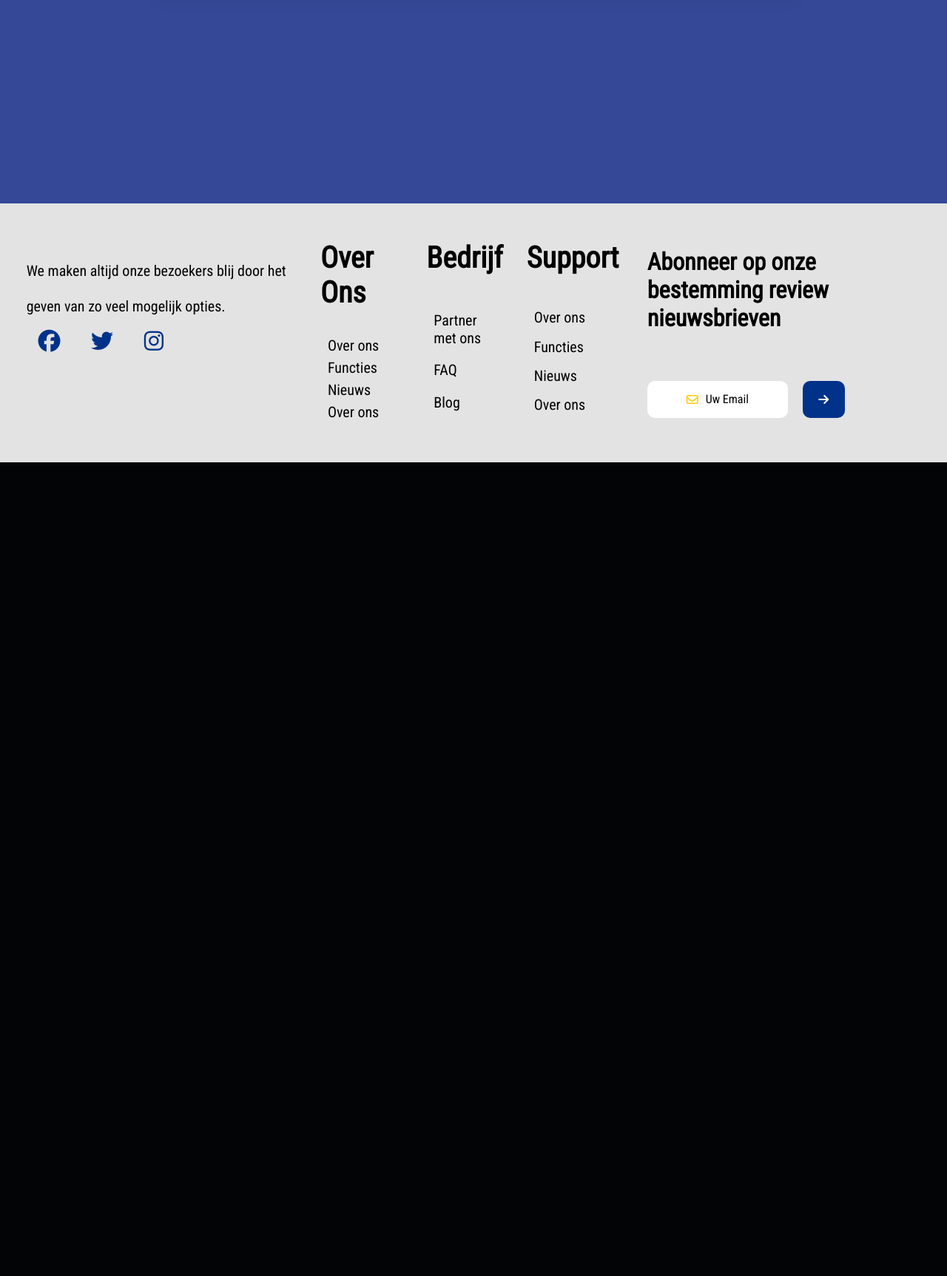
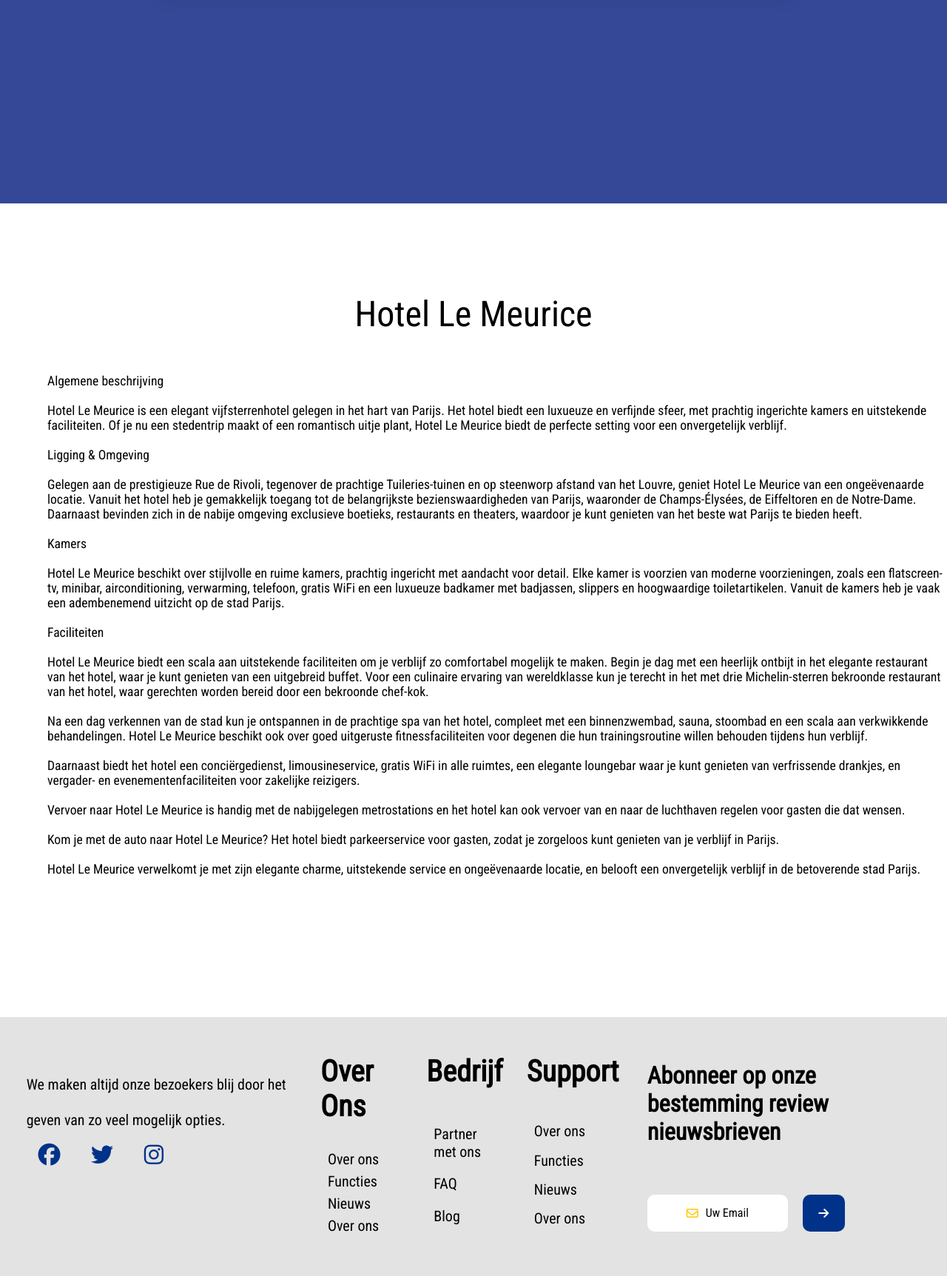
Before and after one commit to SergioGomezAlvarez/Reisorganisatie, a PHP site: page /bestemming.php in a window 1280 px wide; the page is wider, and only the part inside the window is pictured. Shown: the part 1122-2847 px from the top of that part at 74% size. Before the commit the page ends 1747 px from the top of that part, so only its background shows below. Run offline with PHP 8.4, Linux system fonts and the light colour scheme; some libraries are stand-ins or nearby versions.

Commit message:
Hotel info info van hotel geplaats bij Parijs

```diff
--- a/bestemming.php
+++ b/bestemming.php
@@ -165,6 +165,44 @@
             </div>
         </div>
     </main>
+    <div class="hotel-titel-bg">
+        <h1 class="hotel-titel">Hotel Le Meurice</h1>
+    </div>
+    <div class="hotel-info-container">
+        <div class="hotel-info-bg">
+            <p class="hotel-info">
+                Algemene beschrijving<br></br>Hotel Le Meurice is een elegant vijfsterrenhotel gelegen in het hart van
+                Parijs. Het hotel biedt een luxueuze en verfijnde sfeer, met prachtig ingerichte kamers en uitstekende
+                faciliteiten. Of je nu een stedentrip maakt of een romantisch uitje plant, Hotel Le Meurice biedt de
+                perfecte setting voor een onvergetelijk verblijf.<br></br>Ligging & Omgeving<br></br>Gelegen aan de
+                prestigieuze Rue de Rivoli, tegenover de prachtige Tuileries-tuinen en op steenworp afstand van het
+                Louvre, geniet Hotel Le Meurice van een ongeëvenaarde locatie. Vanuit het hotel heb je gemakkelijk
+                toegang tot de belangrijkste bezienswaardigheden van Parijs, waaronder de Champs-Élysées, de Eiffeltoren
+                en de Notre-Dame. Daarnaast bevinden zich in de nabije omgeving exclusieve boetieks, restaurants en
+                theaters, waardoor je kunt genieten van het beste wat Parijs te bieden
+                heeft.<br></br>Kamers<br></br>Hotel Le Meurice beschikt over stijlvolle en ruime kamers, prachtig
+                ingericht met aandacht voor detail. Elke kamer is voorzien van moderne voorzieningen, zoals een
+                flatscreen-tv, minibar, airconditioning, verwarming, telefoon, gratis WiFi en een luxueuze badkamer met
+                badjassen, slippers en hoogwaardige toiletartikelen. Vanuit de kamers heb je vaak een adembenemend
+                uitzicht op de stad Parijs.<br></br>Faciliteiten<br></br>Hotel Le Meurice biedt een scala aan
+                uitstekende faciliteiten om je verblijf zo comfortabel mogelijk te maken. Begin je dag met een heerlijk
+                ontbijt in het elegante restaurant van het hotel, waar je kunt genieten van een uitgebreid buffet. Voor
+                een culinaire ervaring van wereldklasse kun je terecht in het met drie Michelin-sterren bekroonde
+                restaurant van het hotel, waar gerechten worden bereid door een bekroonde chef-kok.<br></br>Na een dag
+                verkennen van de stad kun je ontspannen in de prachtige spa van het hotel, compleet met een
+                binnenzwembad, sauna, stoombad en een scala aan verkwikkende behandelingen. Hotel Le Meurice beschikt
+                ook over goed uitgeruste fitnessfaciliteiten voor degenen die hun trainingsroutine willen behouden
+                tijdens hun verblijf.<br></br>Daarnaast biedt het hotel een conciërgedienst, limousineservice, gratis
+                WiFi in alle ruimtes, een elegante loungebar waar je kunt genieten van verfrissende drankjes, en
+                vergader- en evenementenfaciliteiten voor zakelijke reizigers.<br></br>Vervoer naar Hotel Le Meurice is
+                handig met de nabijgelegen metrostations en het hotel kan ook vervoer van en naar de luchthaven regelen
+                voor gasten die dat wensen.<br></br>Kom je met de auto naar Hotel Le Meurice? Het hotel biedt
+                parkeerservice voor gasten, zodat je zorgeloos kunt genieten van je verblijf in Parijs.<br></br>Hotel Le
+                Meurice verwelkomt je met zijn elegante charme, uitstekende service en ongeëvenaarde locatie, en belooft
+                een onvergetelijk verblijf in de betoverende stad Parijs.
+            </p>
+        </div>
+    </div>
     <footer>
         <div class="footer-container">
             <div class="footer-socials">
--- a/css/bestemming.css
+++ b/css/bestemming.css
@@ -1,18 +1,19 @@
-.groot-div-bestemming{
+.groot-div-bestemming {
     width: 100%;
     padding: 0.5rem;
     box-sizing: border-box;
 }
 
-.Terug-en-naam{
+.Terug-en-naam {
     display: flex;
     flex-direction: row;
     justify-content: space-between;
     align-items: center;
-   width: 100%;
+    width: 100%;
     background-color: #060505;
 }
-.terug-button{
+
+.terug-button {
     display: flex;
     align-items: center;
     justify-content: center;
@@ -26,54 +27,63 @@
     cursor: pointer;
     border-radius: 1rem 1rem 1rem 1rem;
 }
-.terug-button:hover{
+
+.terug-button:hover {
     background-color: #344897;
     transform: scale(1.1);
     transition: 0.5s;
 }
-.fa-arrow-left{
+
+.fa-arrow-left {
     font-size: 1rem;
     color: #060505;
     text-decoration: none;
 }
-.terug-div{
+
+.terug-div {
     width: 19%;
     display: flex;
     flex-direction: row-reverse;
 }
-.Terug-en-naam p{
+
+.Terug-en-naam p {
     font-size: 1.5rem;
     color: white;
     margin: 2.9rem;
 
 }
-.title-bestemming{
+
+.title-bestemming {
     font-size: 2rem;
     color: white;
     margin: 2.9rem;
 }
-.bestemming-img-big-div{
+
+.bestemming-img-big-div {
     width: 100%;
-    height:27rem;
+    height: 27rem;
     display: flex;
     align-items: center;
     justify-content: center;
 }
-.bestemming{
+
+.bestemming {
     width: 58%;
     height: 100%;
     display: flex;
     object-fit: cover;
     gap: 3px;
 }
-.links-div-img{
+
+.links-div-img {
     width: 45%;
     height: 100%;
     display: flex;
     gap: 3px;
     flex-direction: column;
 }
-.rechts-div-img{
+
+.rechts-div-img {
     width: 55%;
     height: 100%;
     display: flex;
@@ -81,17 +91,19 @@
     flex-direction: column;
 
 }
-.bovenste-img{
+
+.bovenste-img {
     width: 100%;
     height: 50%;
     background-image: url(../img/Frankijk-parijs-1.2.jpg);
 
-  background-position: center;
-  background-repeat: no-repeat;
-  background-size: cover;
-  position: relative;
+    background-position: center;
+    background-repeat: no-repeat;
+    background-size: cover;
+    position: relative;
 }
-.onderste-img{
+
+.onderste-img {
     width: 100%;
     height: 50%;
     background-image: url(../img/frankrijk-paris2.jpg);
@@ -100,20 +112,22 @@
     background-size: cover;
     position: relative;
 }
-.omschrihhjving-bestemming{
+
+.omschrihhjving-bestemming {
     width: 100%;
     height: 50%;
     background-color: rgb(255, 255, 255);
 }
 
-.rechts-img-onder{
+.rechts-img-onder {
     width: 100%;
     height: 50%;
     display: flex;
     gap: 3px;
 
 }
-.links-img{
+
+.links-img {
     width: 50%;
     height: 100%;
     background-image: url(../img/hoetl-frankrijk.jpg    );
@@ -122,7 +136,8 @@
     background-size: cover;
     position: relative;
 }
-.rechts-img{
+
+.rechts-img {
     width: 50%;
     height: 100%;
     background-image: url(../img/LeJulesVerne2.jpg);
@@ -131,24 +146,28 @@
     background-size: cover;
     position: relative;
 }
-.omschrihhjving-titl{
+
+.omschrihhjving-titl {
     font-size: 1rem;
     color: #060505;
     margin: 0.5rem;
 
 }
-.boeken-big-div{
+
+.boeken-big-div {
     display: flex;
     align-items: center;
     justify-content: center;
     justify-content: space-around;
 }
-.boeken-titl{
+
+.boeken-titl {
     font-size: 3rem;
     color: #060505;
     margin: 0.5rem;
 }
-.kosten-vakantie{
+
+.kosten-vakantie {
     width: 1519px;
     height: 276px;
     display: flex;
@@ -156,3 +175,39 @@
     align-items: center;
     background-color: #344897;
 }
+
+.hotel-titel-bg {
+    display: flex;
+    justify-content: center;
+    align-items: center;
+    width: 100%;
+    height: 100px;
+    margin-top: 100px;
+}
+
+.hotel-titel {
+    color: black;
+    font-size: 3rem;
+    font-weight: lighter;
+}
+
+.hotel-info-container {
+    display: flex;
+    justify-content: flex-end;
+    width: 100%;
+    height: 900px;
+}
+
+.hotel-info-bg {
+    display: flex;
+    flex-direction: column;
+    width: 95%;
+    height: 870px;
+    padding-top: 30px;
+}
+
+.hotel-info {
+    color: black;
+    font-size: 1.1rem;
+    font-weight: lighter;
+}
```
